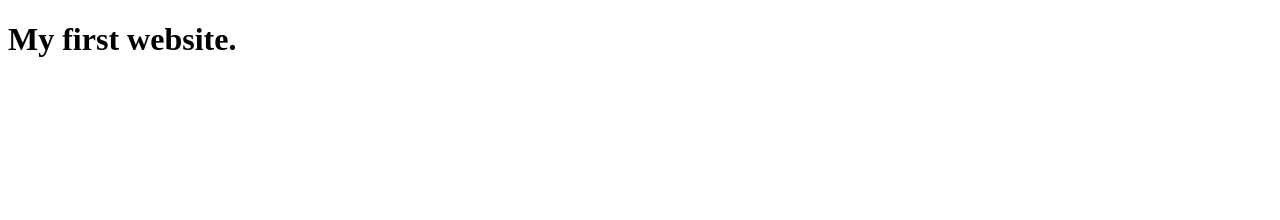
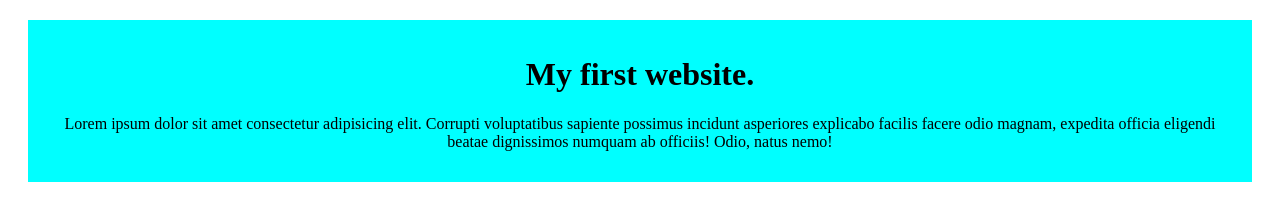
Before and after one commit to Solaiman366882/my-first-website, a plain HTML site: page index.html in a window 1280 px wide. Drawn offline with Linux system fonts and the light colour scheme.

Commit message:
include Css folder with css file and other folder

```diff
--- /dev/null
+++ b/assets/CSS/style.css
@@ -0,0 +1,6 @@
+div{
+    background-color: aqua;
+    margin: 20px;
+    padding: 15px;
+    text-align: center;
+}
--- a/index.html
+++ b/index.html
@@ -3,9 +3,13 @@
 <head>
     <meta charset="UTF-8">
     <meta name="viewport" content="width=device-width, initial-scale=1.0">
-    <title>Document</title>
+    <title>Solaiman</title>
+    <link rel="stylesheet" href="assets/CSS/style.css">
 </head>
 <body>
-    <h1>My first website.</h1>
+    <div>
+        <h1>My first website.</h1>
+        <p>Lorem ipsum dolor sit amet consectetur adipisicing elit. Corrupti voluptatibus sapiente possimus incidunt asperiores explicabo facilis facere odio magnam, expedita officia eligendi beatae dignissimos numquam ab officiis! Odio, natus nemo!</p>
+    </div>
 </body>
 </html>
```
